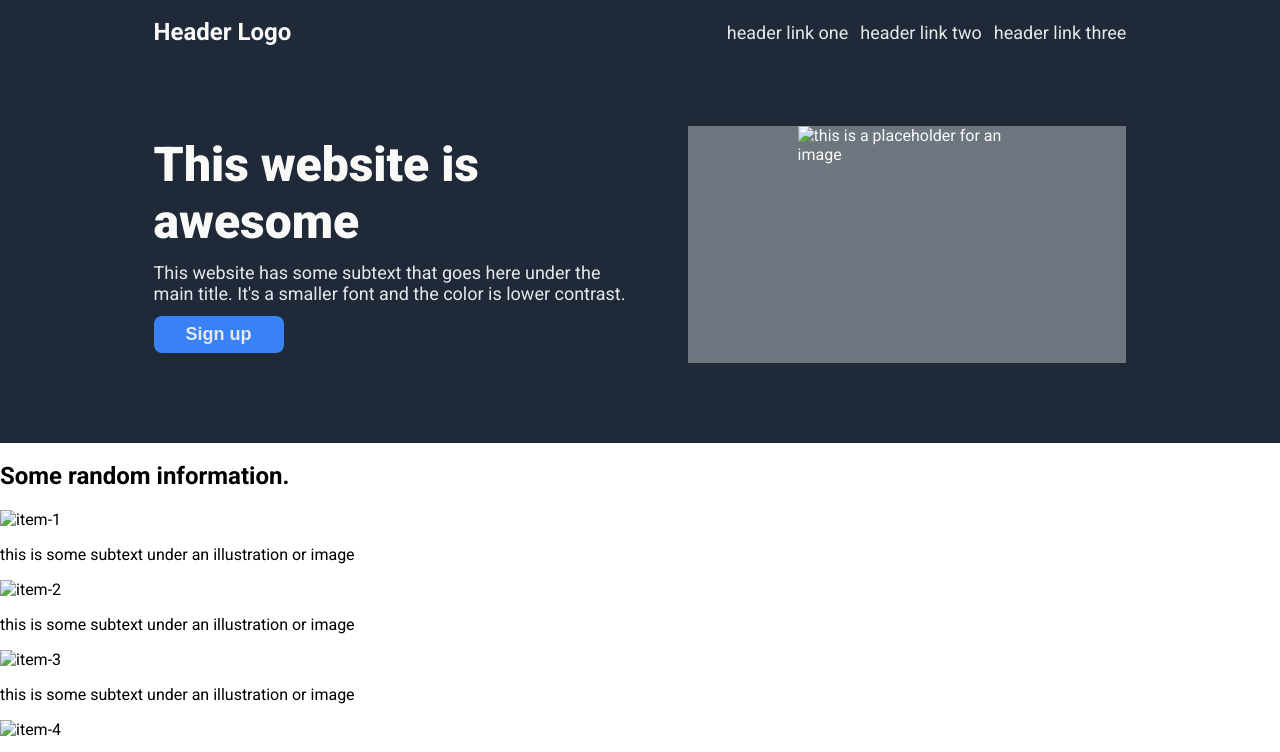
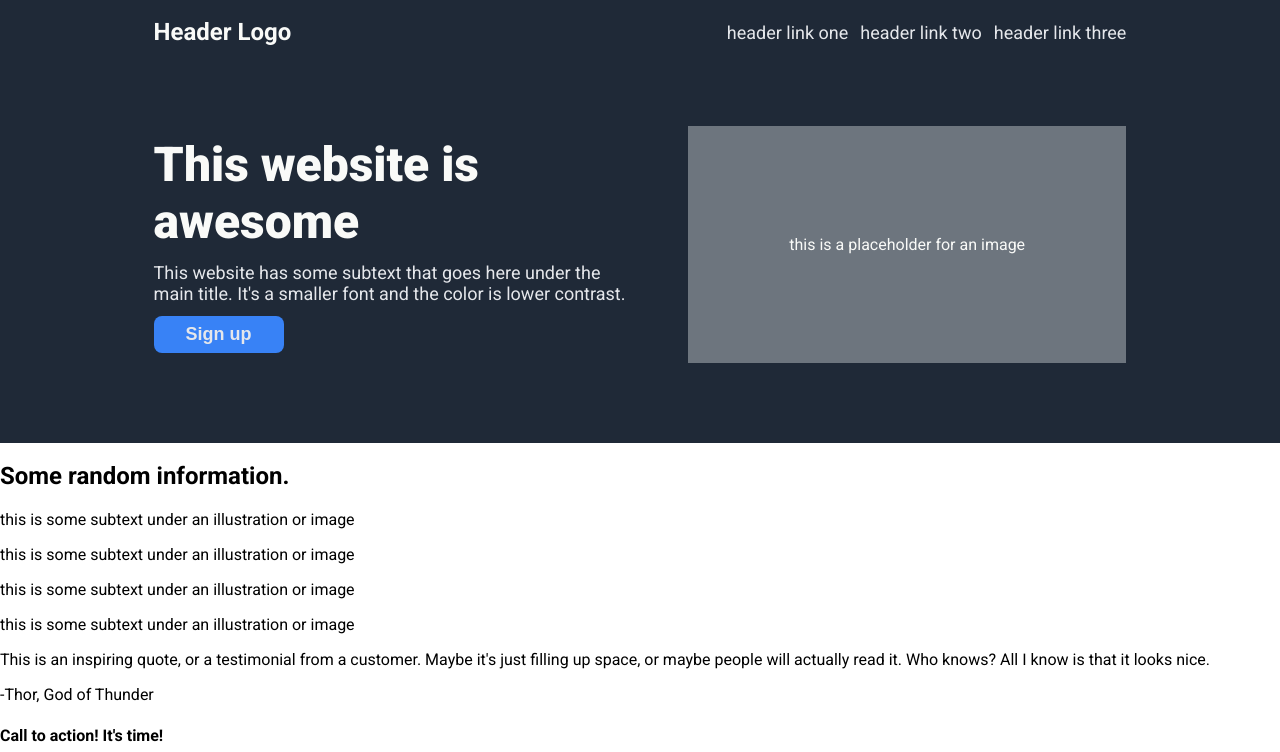
Before and after one commit to Dimluar/landing-page, a plain HTML site: page index.html in a window 1280 px wide. Shown: the top 752 px of the page. Drawn offline with Linux system fonts and the light colour scheme.

Commit message:
Remove images
Not having images on the element, working with the alt text makes
working on the layout harder.

```diff
--- a/index.html
+++ b/index.html
@@ -38,32 +38,22 @@
           </p>
           <button class="btn">Sign up</button>
         </div>
-        <div class="header-img">
-          <img
-            src=""
-            alt="this is a placeholder for an image"
-            class="header-img"
-          />
-        </div>
+        <div class="header-img">this is a placeholder for an image</div>
       </div>
     </div>
     <div class="information">
       <h2>Some random information.</h2>
       <div class="item-container">
         <div class="item">
-          <img src="" alt="item-1" />
           <p>this is some subtext under an illustration or image</p>
         </div>
         <div class="item">
-          <img src="" alt="item-2" />
           <p>this is some subtext under an illustration or image</p>
         </div>
         <div class="item">
-          <img src="" alt="item-3" />
           <p>this is some subtext under an illustration or image</p>
         </div>
         <div class="item">
-          <img src="" alt="item-4" />
           <p>this is some subtext under an illustration or image</p>
         </div>
       </div>
```
